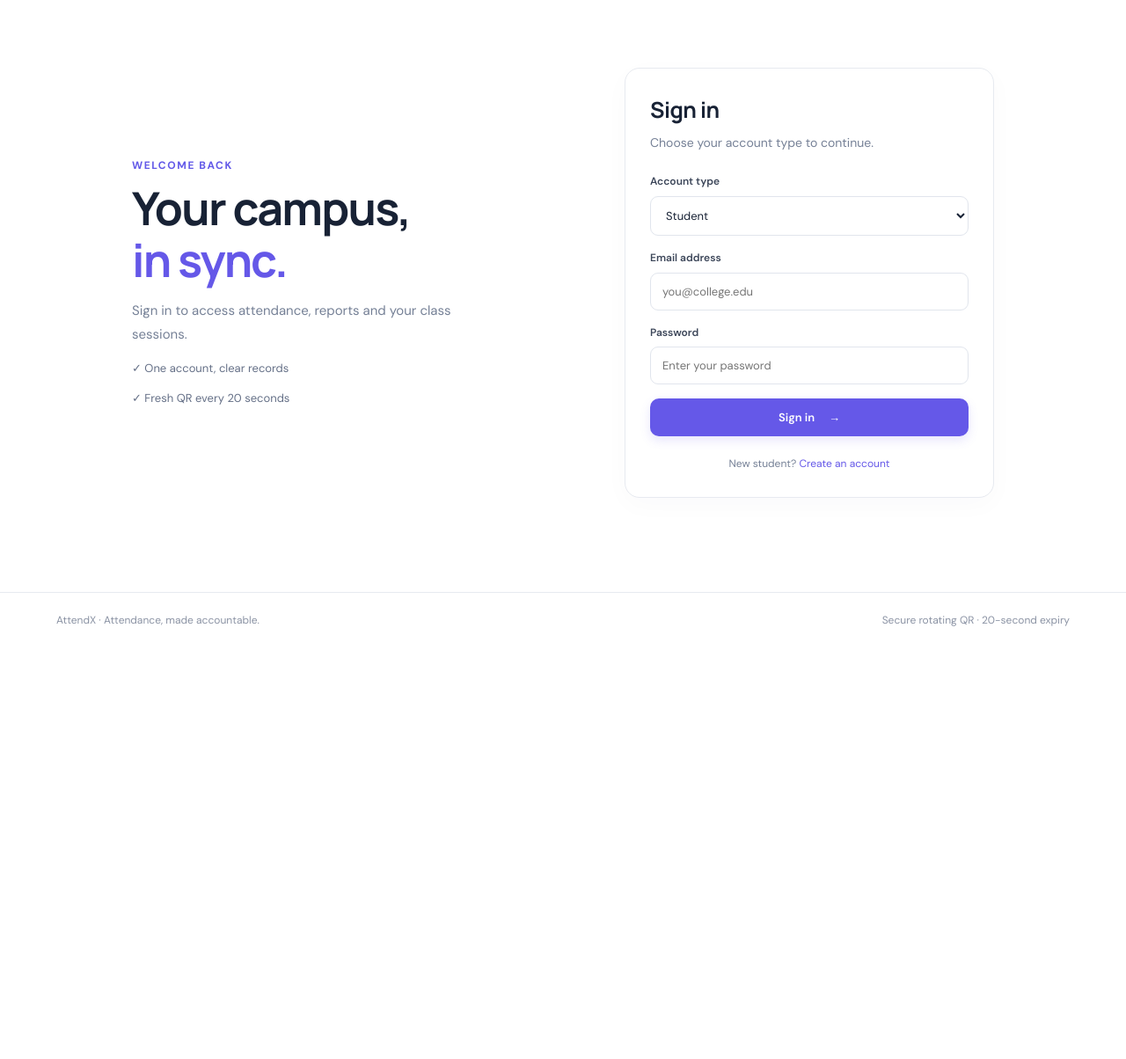
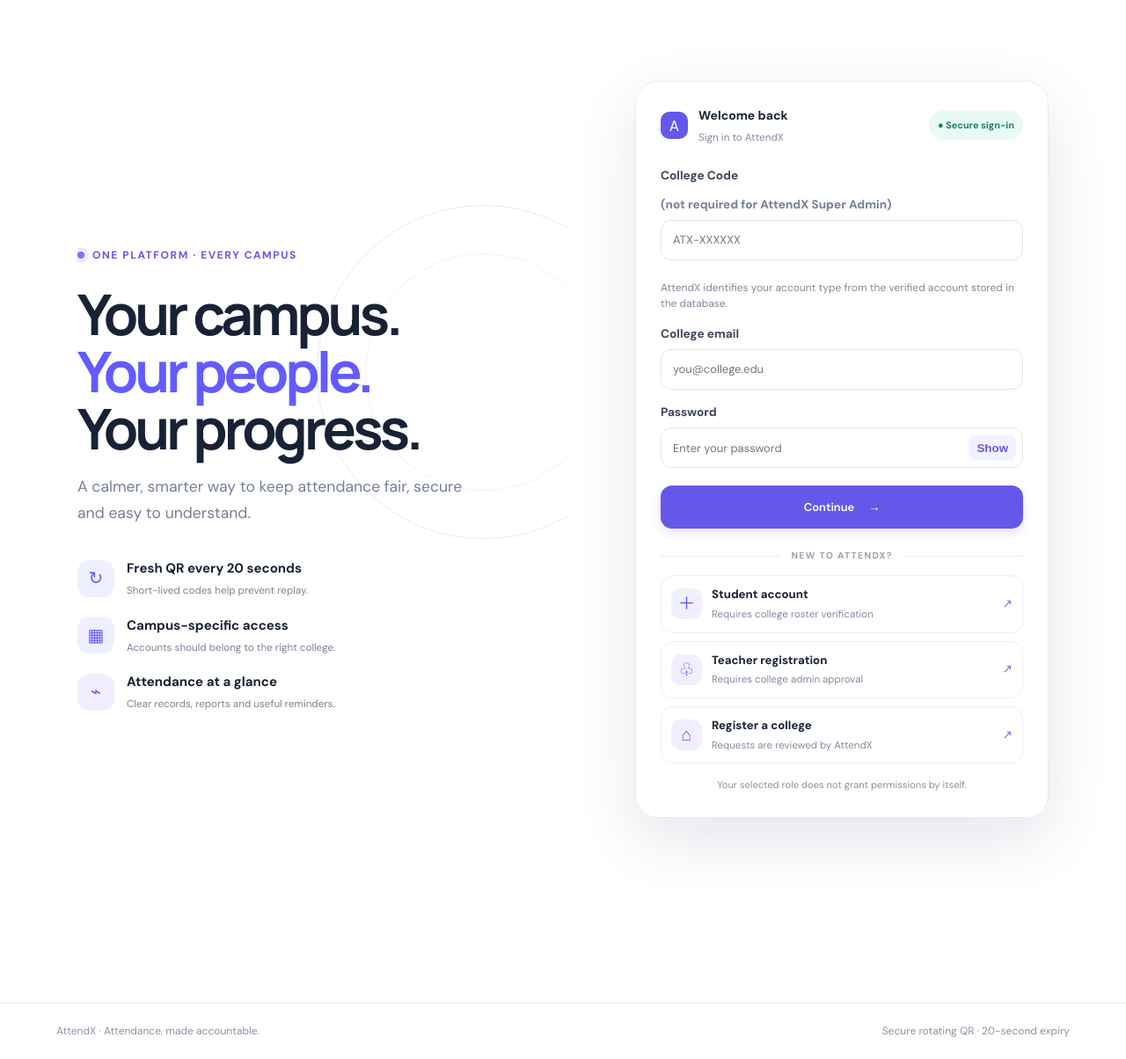
Before and after one commit to shiv9969/attendance-management, a Python web app: template templates/login.html in a window 1280 px wide. Shown: the part 76-1280 px from the top of the page at 88% size. Before the commit the page ends 788 px from the top, so only its background shows below. Run offline with Jinja, Linux system fonts and the light colour scheme; the template is opened without the code that fills it, so the values that code supplies are empty; some libraries are stand-ins or nearby versions.

Commit message:
Update login.html

```diff
--- a/templates/login.html
+++ b/templates/login.html
@@ -1,6 +1,36 @@
-{% extends "base.html" %}{% block title %}Log in{% endblock %}{% block content %}
-<div class="auth-layout"><div class="auth-aside"><div class="eyebrow">WELCOME BACK</div><h1>Your campus,<br><span>in sync.</span></h1><p>Sign in to access attendance, reports and your class sessions.</p><div class="mini-check">✓ One account, clear records</div><div class="mini-check">✓ Fresh QR every 20 seconds</div></div>
-<div class="form-card"><h2>Sign in</h2><p class="muted">Choose your account type to continue.</p><form method="post" class="stack"><input type="hidden" name="scan_token" value="{{ scan_token }}">
-<label>Account type<select name="role" required><option value="student">Student</option><option value="teacher">Teacher</option><option value="admin">Administrator</option></select></label>
-<label>Email address<input type="email" name="email" placeholder="you@college.edu" required autocomplete="email"></label><label>Password<input type="password" name="password" placeholder="Enter your password" required autocomplete="current-password"></label>
-<button class="btn primary full" type="submit">Sign in <span>→</span></button></form><p class="form-bottom">New student? <a href="{{ url_for('signup') }}">Create an account</a></p></div></div>{% endblock %}
+{% extends "base.html" %}{% block title %}Sign in{% endblock %}
+{% block content %}
+<section class="login-shell">
+  <div class="login-copy">
+    <div class="eyebrow"><span class="eyebrow-dot"></span> ONE PLATFORM · EVERY CAMPUS</div>
+    <h1>Your campus.<br><span>Your people.</span><br>Your progress.</h1>
+    <p class="login-lead">A calmer, smarter way to keep attendance fair, secure and easy to understand.</p>
+    <div class="login-benefits">
+      <div><span class="benefit-icon">↻</span><span><b>Fresh QR every 20 seconds</b><small>Short-lived codes help prevent replay.</small></span></div>
+      <div><span class="benefit-icon">▦</span><span><b>Campus-specific access</b><small>Accounts should belong to the right college.</small></span></div>
+      <div><span class="benefit-icon">⌁</span><span><b>Attendance at a glance</b><small>Clear records, reports and useful reminders.</small></span></div>
+    </div>
+    <div class="login-orbit orbit-one"></div><div class="login-orbit orbit-two"></div>
+  </div>
+  <div class="login-card-wrap">
+    <div class="login-card">
+      <div class="card-topline"><span class="brand-mark">A</span><span><b>Welcome back</b><small>Sign in to AttendX</small></span><span class="secure-pill">● Secure sign-in</span></div>
+      <form method="post" class="stack login-form">
+        <input type="hidden" name="scan_token" value="{{ scan_token }}">
+        <label>College Code <span class="muted">(not required for AttendX Super Admin)</span>
+          <input name="college_code" id="college-code" placeholder="ATX-XXXXXX" autocomplete="organization" />
+        </label><p class="field-hint">AttendX identifies your account type from the verified account stored in the database.</p>
+        <label>College email<input type="email" name="email" placeholder="you@college.edu" required autocomplete="email"></label>
+        <label>Password<div class="password-field"><input type="password" id="password" name="password" placeholder="Enter your password" required autocomplete="current-password"><button class="password-toggle" type="button" id="password-toggle" aria-label="Show password">Show</button></div></label>
+        <button class="btn primary full login-submit" type="submit">Continue <span>→</span></button>
+      </form>
+      <div class="login-divider"><span>NEW TO ATTENDX?</span></div>
+      <div class="join-actions"><a href="{{ url_for('signup') }}" class="join-option"><span class="join-icon">＋</span><span><b>Student account</b><small>Requires college roster verification</small></span><span class="join-arrow">↗</span></a><a href="{{ url_for('teacher_signup') }}" class="join-option"><span class="join-icon">♧</span><span><b>Teacher registration</b><small>Requires college admin approval</small></span><span class="join-arrow">↗</span></a><a href="{{ url_for('college_register') }}" class="join-option"><span class="join-icon">⌂</span><span><b>Register a college</b><small>Requests are reviewed by AttendX</small></span><span class="join-arrow">↗</span></a></div>
+      <p class="login-note">Your selected role does not grant permissions by itself.</p>
+    </div>
+  </div>
+</section>
+{% endblock %}
+{% block scripts %}
+<script>document.getElementById('password-toggle').addEventListener('click',function(){const p=document.getElementById('password');p.type=p.type==='password'?'text':'password';this.textContent=p.type==='password'?'Show':'Hide';});</script>
+{% endblock %}
```
